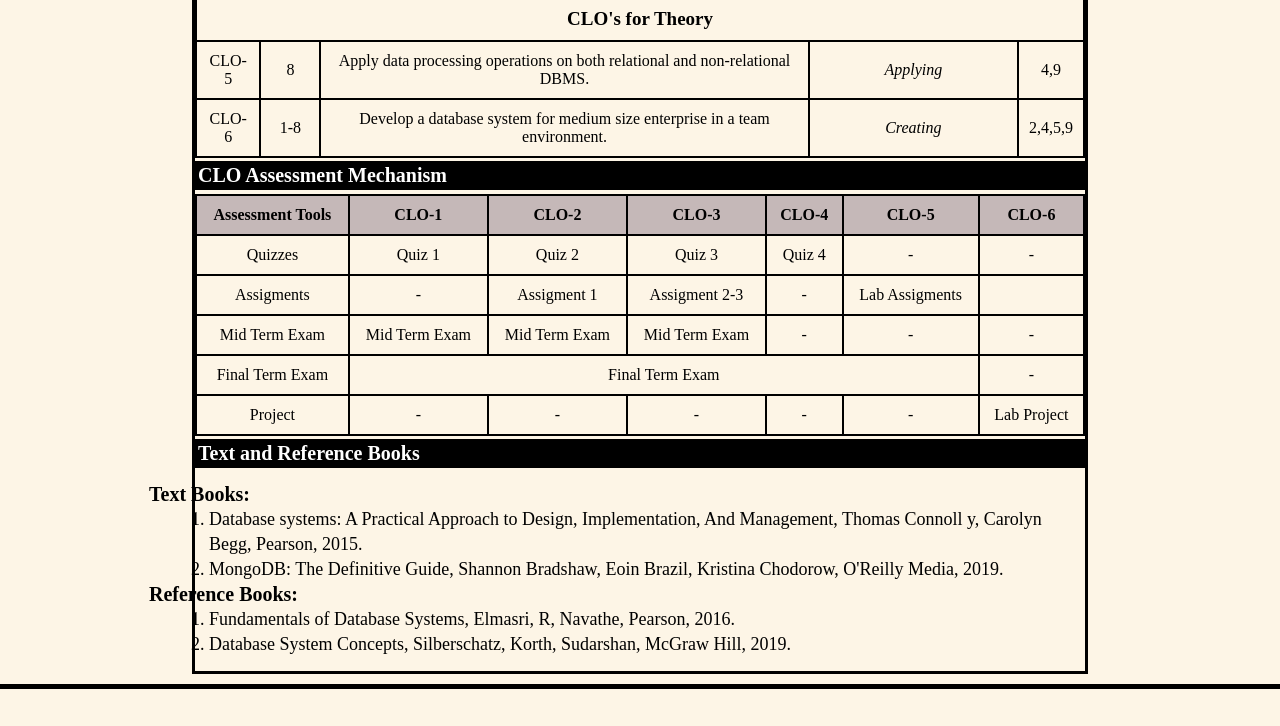
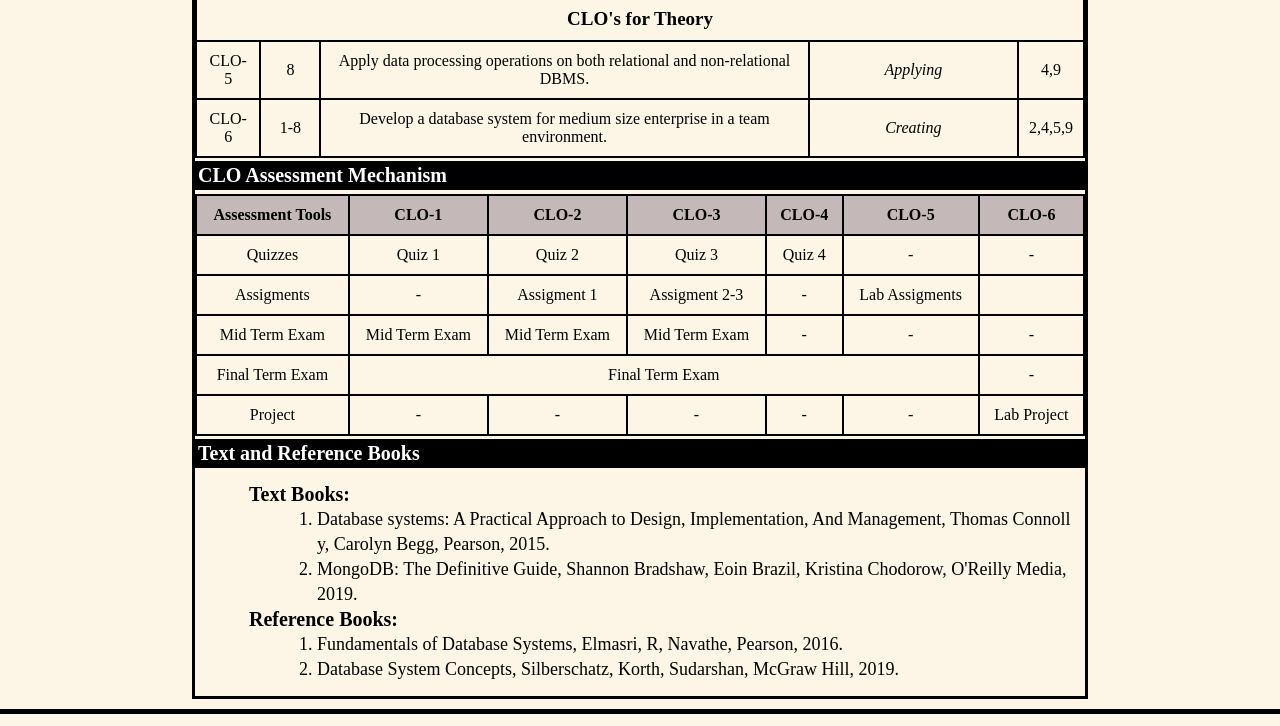
Before and after one commit to hrhm47/CDF-DB-I, a plain HTML site: page index.html in a window 1280 px wide. Shown: the part 1405-2131 px from the top of the page. Before the commit the page ends 2106 px from the top, so only its background shows below. Drawn offline with Linux system fonts and the light colour scheme.

Commit message:
WEB TASK CDF

```diff
--- a/style.css
+++ b/style.css
@@ -104,8 +104,12 @@ span{
     line-height: 25px;
 }
 .Txt-bk h3{
-    margin-left:-3em;
+    margin-left:2em;
     font-size: 20px;
+}
+.Txt-bk ol{
+    margin-left:6em;
+    /* font-size: 20px; */
 }
 
 .mjr-tpc table{
```
